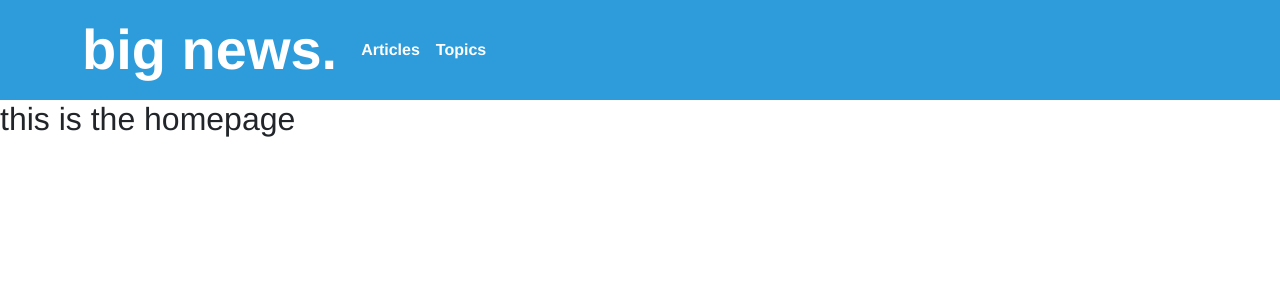
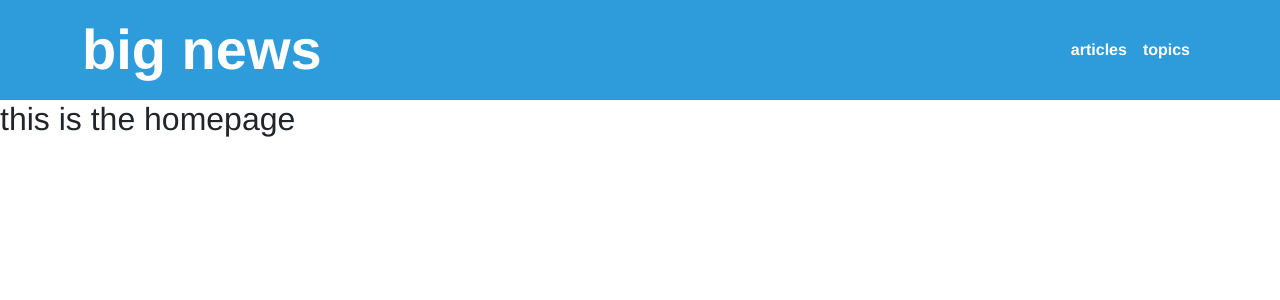
Before and after one commit to liampjh34/nc-news, a React (Vite) app: page / in a window 1280 px wide. Shown: the top 300 px of the page. Built offline with nearby package versions, Linux system fonts and the light colour scheme.

Commit message:
finalise header styling

```diff
--- a/src/Components/Header.jsx
+++ b/src/Components/Header.jsx
@@ -6,17 +6,17 @@ import { Container } from "react-bootstrap"
 export default function Header() {
     return <Navbar
         collapseOnSelect
-        expand="lg"
+        expand="sm"
         data-bs-theme="light"
         bg="primary"
         id="header">
         <Container>
-            <Navbar.Brand id="navbar-brand" href='/'>big news.</Navbar.Brand>
+            <Navbar.Brand id="navbar-brand" href='/'>big news</Navbar.Brand>
             <Navbar.Toggle aria-controls='responsive-navbar-nav'/>
             <Navbar.Collapse id="responsive-navbar-nav">
-                <Nav className='me-auto'>
-                    <Nav.Link href='/articles' className="nav-linked">Articles</Nav.Link>
-                    <Nav.Link href='/topics'>Topics</Nav.Link>
+                <Nav className='ms-auto'>
+                    <Nav.Link href='/articles' className="nav-linked">articles</Nav.Link>
+                    <Nav.Link href='/topics'>topics</Nav.Link>
                 </Nav>
             </Navbar.Collapse>
         </Container>
```
Also changed, not shown: src/scss/Custom.scss (+15 -2 lines).
